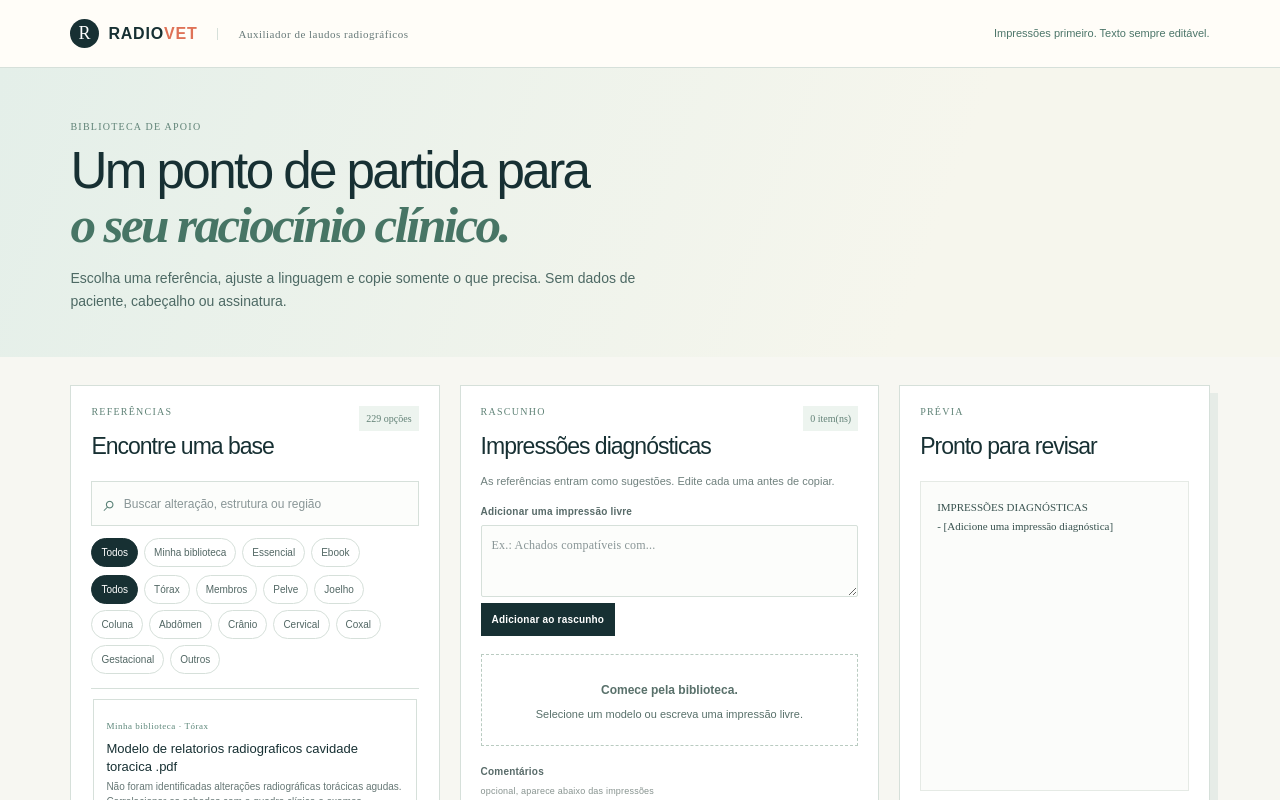
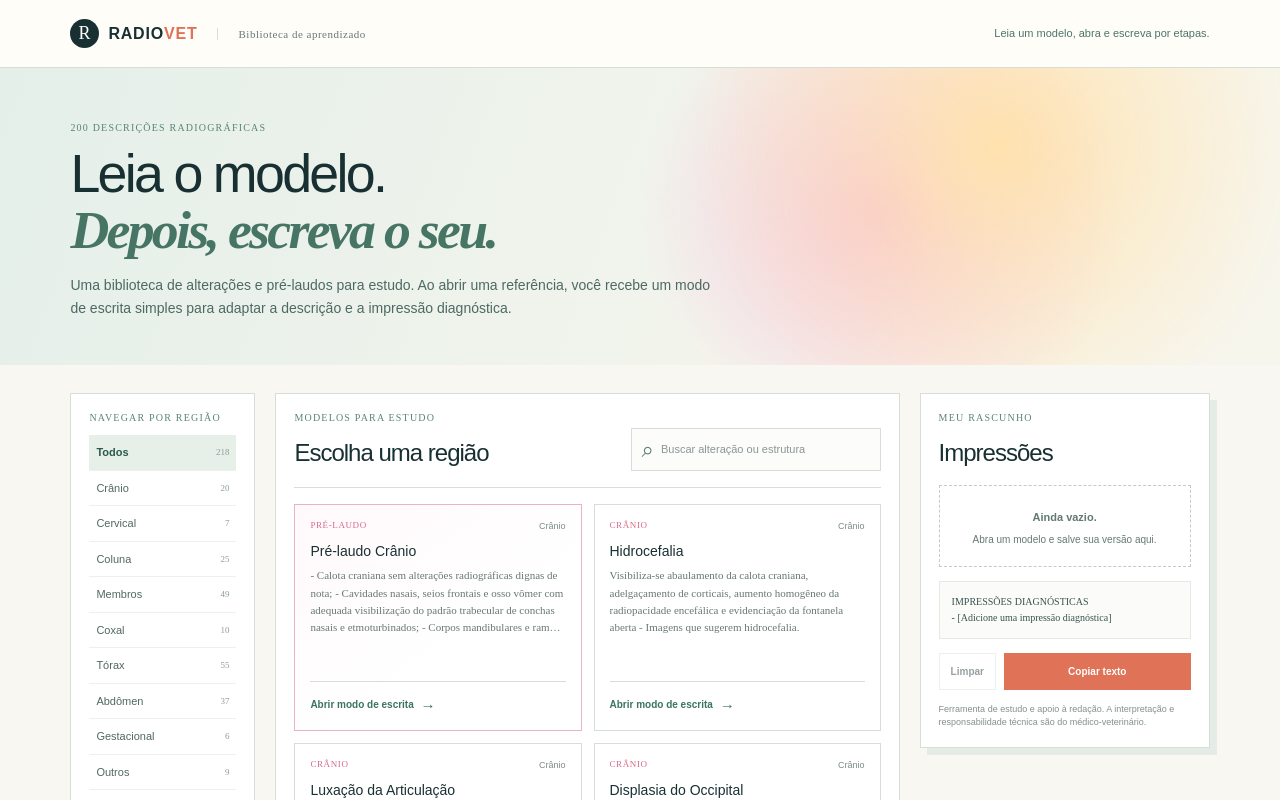
Before and after one commit to octavioribeiroleite-jpg/radiovet-laudos, a Next.js app: page / in a window 1280 px wide. Shown: the top 800 px of the page. Built offline with nearby package versions, Linux system fonts and the light colour scheme.

Commit message:
Turn radiographic library into guided writing study mode

```diff
--- a/app/page.tsx
+++ b/app/page.tsx
@@ -3,147 +3,66 @@
 import { useMemo, useState } from "react";
 import ebookFindings from "./findings.json";
 
-type Suggestion = {
-  id: string;
-  title: string;
-  region: string;
-  source: "Minha biblioteca" | "Ebook" | "Essencial";
-  text: string;
-  tags: string[];
-};
+type Reference = { id: string; title: string; region: string; model: string; impression: string; kind?: "pre-laudo" | "alteração" };
+type Draft = { id: string; title: string; region: string; description: string; impression: string; comment: string };
 
-type SelectedItem = Pick<Suggestion, "id" | "title" | "source" | "text">;
+const cranioPreLaudo = `- Calota craniana sem alterações radiográficas dignas de nota;\n- Cavidades nasais, seios frontais e osso vômer com adequada visibilização do padrão trabecular de conchas nasais e etmoturbinados;\n- Corpos mandibulares e ramos maxilares sem evidências radiográficas de alterações;\n- Arcos zigomáticos preservados;\n- Articulações temporomandibulares congruentes e coaptadas;\n- Bulas timpânicas e condutos auditivos preservados;\n- Dentes e alvéolos dentários habituais;\n- Demais estruturas passíveis de avaliação sem evidências radiográficas sugestivas de alterações pelas incidências realizadas.`;
 
-const essentials: Suggestion[] = [
-  { id: "pneumonia", title: "Pneumonia / padrão alveolar", region: "Tórax", source: "Essencial", tags: ["pulmão", "inflamação"], text: "Achados radiográficos sugerem pneumonia em [lobo/região]." },
-  { id: "bronquite", title: "Broncopneumopatia inflamatória", region: "Tórax", source: "Essencial", tags: ["pulmão", "crônico"], text: "Broncopneumopatia inflamatória crônica discreta, a correlacionar com os dados clínicos." },
-  { id: "cardio", title: "Cardiomegalia", region: "Tórax", source: "Essencial", tags: ["coração"], text: "Cardiomegalia [discreta/moderada/acentuada]. A critério clínico, sugere-se ecodopplercardiograma para melhor caracterização." },
-  { id: "pleural", title: "Efusão pleural", region: "Tórax", source: "Essencial", tags: ["pleura", "líquido"], text: "Efusão pleural [discreta/moderada/acentuada]." },
-  { id: "dch", title: "Displasia coxofemoral", region: "Pelve", source: "Essencial", tags: ["quadril", "degenerativo"], text: "Displasia coxofemoral [grau] em [lado], associada a osteoartrose." },
-  { id: "patella", title: "Luxação patelar", region: "Joelho", source: "Essencial", tags: ["joelho", "articulação"], text: "Luxação patelar [unilateral/bilateral], [grau se aplicável]." },
-  { id: "fracture", title: "Fratura em osso longo", region: "Membros", source: "Essencial", tags: ["trauma", "osso"], text: "Fratura em [osso/lado]." },
-  { id: "osteo", title: "Osteoartrose", region: "Membros", source: "Essencial", tags: ["articulação", "degenerativo"], text: "Osteoartrose em [articulação], [grau]." },
-  { id: "disc", title: "Discopatia", region: "Coluna", source: "Essencial", tags: ["coluna", "disco"], text: "Achados compatíveis com discopatia em [segmentos]." },
-  { id: "uro", title: "Urolitíase", region: "Abdômen", source: "Essencial", tags: ["bexiga", "mineral"], text: "Urocistólitos." },
+const references: Reference[] = [
+  { id: "pre-laudo-cranio", title: "Pré-laudo Crânio", region: "Crânio", kind: "pre-laudo", model: cranioPreLaudo, impression: "Estruturas cranianas avaliadas sem alterações radiográficas dignas de nota." },
+  ...ebookFindings.map((item, index) => {
+    const parts = item.text.split(/\s+[–-]\s+(?=[A-ZÀ-Ú])/);
+    const last = parts.at(-1)?.trim() || item.text;
+    return { id: `ebook-${index}`, title: item.title, region: item.region, kind: "alteração" as const, model: item.text, impression: last };
+  }),
 ];
 
-const personalModels: Suggestion[] = [
-  {
-    id: "modelo-torax-drive",
-    title: "Modelo de relatorios radiograficos cavidade toracica .pdf",
-    region: "Tórax",
-    source: "Minha biblioteca",
-    tags: ["tórax", "modelo", "drive"],
-    text: "Não foram identificadas alterações radiográficas torácicas agudas. Correlacionar os achados com o quadro clínico e exames complementares, se indicados.",
-  },
-  {
-    id: "modelo-esqueleto-drive",
-    title: "Laudos Esqueleto apendicular (Combinado).pdf",
-    region: "Membros",
-    source: "Minha biblioteca",
-    tags: ["esqueleto", "membros", "modelo", "drive"],
-    text: "Achados radiográficos compatíveis com alteração em [estrutura/lado]. Considerar correlação com exame ortopédico e acompanhamento radiográfico conforme indicação clínica.",
-  },
-];
-
-const ebookSuggestions: Suggestion[] = ebookFindings.map((item, index) => ({
-  id: `ebook-${index}`,
-  title: item.title,
-  region: item.region,
-  source: "Ebook",
-  tags: [item.region, "referência"],
-  text: item.text,
-}));
-
-const library = [...personalModels, ...essentials, ...ebookSuggestions];
+const regionOrder = ["Crânio", "Cervical", "Coluna", "Membros", "Coxal", "Tórax", "Abdômen", "Gestacional", "Outros"];
 
 export default function Home() {
+  const [region, setRegion] = useState("Todos");
   const [search, setSearch] = useState("");
-  const [region, setRegion] = useState("Todos");
-  const [source, setSource] = useState("Todos");
-  const [selected, setSelected] = useState<SelectedItem[]>([]);
-  const [newImpression, setNewImpression] = useState("");
-  const [comments, setComments] = useState("");
+  const [active, setActive] = useState<Reference | null>(null);
+  const [description, setDescription] = useState("");
+  const [impression, setImpression] = useState("");
+  const [comment, setComment] = useState("");
+  const [drafts, setDrafts] = useState<Draft[]>([]);
   const [copied, setCopied] = useState(false);
 
-  const options = useMemo(() => library.filter((item) => {
-    const searchable = `${item.title} ${item.region} ${item.tags.join(" ")} ${item.text}`.toLowerCase();
-    return searchable.includes(search.toLowerCase()) && (region === "Todos" || item.region === region) && (source === "Todos" || item.source === source);
-  }), [search, region, source]);
-  const regions = useMemo(() => ["Todos", ...Array.from(new Set(library.map((item) => item.region)))], []);
-  const output = `IMPRESSÕES DIAGNÓSTICAS\n${selected.length ? selected.map((item) => `- ${item.text.trim()}`).join("\n") : "- [Adicione uma impressão diagnóstica]"}${comments.trim() ? `\n\nCOMENTÁRIOS\n${comments.trim()}` : ""}`;
+  const visible = useMemo(() => references.filter((item) => {
+    const text = `${item.title} ${item.region} ${item.model}`.toLowerCase();
+    return (region === "Todos" || item.region === region) && text.includes(search.toLowerCase());
+  }), [region, search]);
+  const output = `IMPRESSÕES DIAGNÓSTICAS\n${drafts.length ? drafts.map((draft) => `- ${draft.impression.trim()}`).join("\n") : "- [Adicione uma impressão diagnóstica]"}${drafts.some((draft) => draft.comment.trim()) ? `\n\nCOMENTÁRIOS\n${drafts.filter((draft) => draft.comment.trim()).map((draft) => draft.comment.trim()).join("\n")}` : ""}`;
+  const openWriter = (item: Reference) => {
+    const existing = drafts.find((draft) => draft.id === item.id);
+    setActive(item); setDescription(existing?.description ?? item.model); setImpression(existing?.impression ?? item.impression); setComment(existing?.comment ?? "");
+  };
+  const saveDraft = () => {
+    if (!active || !impression.trim()) return;
+    const draft = { id: active.id, title: active.title, region: active.region, description: description.trim(), impression: impression.trim(), comment: comment.trim() };
+    setDrafts((current) => current.some((item) => item.id === draft.id) ? current.map((item) => item.id === draft.id ? draft : item) : [...current, draft]);
+    setActive(null);
+  };
+  const copy = async () => { await navigator.clipboard.writeText(output); setCopied(true); window.setTimeout(() => setCopied(false), 1800); };
 
-  const addSuggestion = (item: Suggestion) => {
-    if (!selected.some((selectedItem) => selectedItem.id === item.id)) {
-      setSelected((current) => [...current, { id: item.id, title: item.title, source: item.source, text: item.text }]);
-    }
-  };
-  const addFreeText = () => {
-    const text = newImpression.trim();
-    if (!text) return;
-    setSelected((current) => [...current, { id: `manual-${Date.now()}`, title: "Impressão livre", source: "Essencial", text }]);
-    setNewImpression("");
-  };
-  const updateSelected = (id: string, text: string) => setSelected((current) => current.map((item) => item.id === id ? { ...item, text } : item));
-  const copy = async () => {
-    await navigator.clipboard.writeText(output);
-    setCopied(true);
-    window.setTimeout(() => setCopied(false), 1800);
-  };
+  if (active) return <main className="writing-mode">
+    <header><div className="brand"><span className="brand-mark">R</span><span>RADIO<span>VET</span></span></div><p>Modo de escrita</p><button className="back" type="button" onClick={() => setActive(null)}>← Voltar à biblioteca</button></header>
+    <section className="writing-head"><p className="eyebrow">{active.kind === "pre-laudo" ? "MODELO PRONTO" : "ALTERAÇÃO RADIOGRÁFICA"} · {active.region.toUpperCase()}</p><h1>{active.title}</h1><p>Leia o modelo ao lado e transforme-o no seu próprio texto. O rascunho final continua começando pelas impressões diagnósticas.</p></section>
+    <section className="writing-grid">
+      <article className="study-card"><p className="section-label">01 · LEIA O MODELO</p><h2>Como o achado é descrito</h2><p className="study-copy">{active.model}</p><div className="learning-note"><b>Para aprender</b><span>Localize a estrutura, descreva o padrão e só então conclua o que ele sugere.</span></div></article>
+      <article className="editor-card"><p className="section-label">02 · ESCREVA A SUA VERSÃO</p><h2>Faça por partes</h2><label>Descrição radiográfica<textarea value={description} onChange={(event) => setDescription(event.target.value)} /></label><label>Impressão diagnóstica<textarea value={impression} onChange={(event) => setImpression(event.target.value)} /></label><label>Comentário <small>opcional</small><textarea value={comment} onChange={(event) => setComment(event.target.value)} placeholder="Sugestão de exame complementar, controle ou ressalva." /></label><div className="writing-actions"><button type="button" className="secondary" onClick={() => setActive(null)}>Cancelar</button><button type="button" className="primary" onClick={saveDraft}>Salvar no rascunho</button></div></article>
+      <aside className="writing-tip"><span>✦</span><h3>Como usar</h3><ol><li>Leia a descrição pronta.</li><li>Adapte lateralidade, intensidade e localização.</li><li>Revise a impressão antes de salvar.</li></ol></aside>
+    </section>
+  </main>;
 
   return <main>
-    <header>
-      <div className="brand"><span className="brand-mark">R</span><span>RADIO<span>VET</span></span></div>
-      <p>Auxiliador de laudos radiográficos</p>
-      <span className="header-note">Impressões primeiro. Texto sempre editável.</span>
-    </header>
-
-    <section className="intro">
-      <p className="eyebrow">BIBLIOTECA DE APOIO</p>
-      <h1>Um ponto de partida para<br/><em>o seu raciocínio clínico.</em></h1>
-      <p>Escolha uma referência, ajuste a linguagem e copie somente o que precisa. Sem dados de paciente, cabeçalho ou assinatura.</p>
-    </section>
-
-    <section className="workspace">
-      <section className="library-panel" aria-label="Biblioteca de referências">
-        <div className="panel-heading"><div><p className="section-label">REFERÊNCIAS</p><h2>Encontre uma base</h2></div><span>{options.length} opções</span></div>
-        <label className="search"><span>⌕</span><input aria-label="Buscar referência" value={search} onChange={(event) => setSearch(event.target.value)} placeholder="Buscar alteração, estrutura ou região" /></label>
-        <div className="filter-row" aria-label="Filtrar por origem">
-          {["Todos", "Minha biblioteca", "Essencial", "Ebook"].map((item) => <button type="button" className={source === item ? "active" : ""} key={item} onClick={() => setSource(item)}>{item}</button>)}
-        </div>
-        <div className="filter-row regions" aria-label="Filtrar por região">
-          {regions.map((item) => <button type="button" className={region === item ? "active" : ""} key={item} onClick={() => setRegion(item)}>{item}</button>)}
-        </div>
-        <div className="reference-list">
-          {options.map((item) => {
-            const isAdded = selected.some((selectedItem) => selectedItem.id === item.id);
-            return <article className="reference" key={item.id}>
-              <div><span>{item.source} · {item.region}</span><h3>{item.title}</h3><p>{item.text}</p></div>
-              <button type="button" disabled={isAdded} onClick={() => addSuggestion(item)}>{isAdded ? "Adicionado" : "Adicionar"}</button>
-            </article>;
-          })}
-        </div>
-      </section>
-
-      <section className="composer" aria-label="Compositor de impressões">
-        <div className="panel-heading"><div><p className="section-label">RASCUNHO</p><h2>Impressões diagnósticas</h2></div><span>{selected.length} item(ns)</span></div>
-        <p className="composer-help">As referências entram como sugestões. Edite cada uma antes de copiar.</p>
-        <label className="free-entry">Adicionar uma impressão livre<textarea value={newImpression} onChange={(event) => setNewImpression(event.target.value)} placeholder="Ex.: Achados compatíveis com..." /><button type="button" onClick={addFreeText}>Adicionar ao rascunho</button></label>
-        <div className="selected-list">
-          {selected.length === 0 ? <div className="empty"><b>Comece pela biblioteca.</b><p>Selecione um modelo ou escreva uma impressão livre.</p></div> : selected.map((item, index) => <article className="selected-item" key={item.id}>
-            <div className="selected-title"><span>{String(index + 1).padStart(2, "0")}</span><p>{item.title}<small>{item.source}</small></p><button type="button" aria-label={`Remover ${item.title}`} onClick={() => setSelected((current) => current.filter((selectedItem) => selectedItem.id !== item.id))}>×</button></div>
-            <textarea aria-label={`Texto de ${item.title}`} value={item.text} onChange={(event) => updateSelected(item.id, event.target.value)} />
-          </article>)}
-        </div>
-        <label className="comments">Comentários <span>opcional, aparece abaixo das impressões</span><textarea value={comments} onChange={(event) => setComments(event.target.value)} placeholder="Recomendações, limitações ou acompanhamento quando pertinentes." /></label>
-      </section>
-
-      <section className="preview" aria-label="Prévia do texto">
-        <div className="panel-heading"><div><p className="section-label">PRÉVIA</p><h2>Pronto para revisar</h2></div></div>
-        <pre>{output}</pre>
-        <div className="actions"><button type="button" className="secondary" onClick={() => { const blob = new Blob([output], { type: "text/plain" }); const link = document.createElement("a"); link.href = URL.createObjectURL(blob); link.download = "impressoes-diagnosticas.txt"; link.click(); URL.revokeObjectURL(link.href); }}>Baixar .txt</button><button type="button" className="primary" onClick={copy}>{copied ? "Copiado" : "Copiar texto"}</button></div>
-        <p className="disclaimer">Ferramenta de apoio à redação. A interpretação e a responsabilidade técnica permanecem com o médico-veterinário.</p>
-      </section>
+    <header><div className="brand"><span className="brand-mark">R</span><span>RADIO<span>VET</span></span></div><p>Biblioteca de aprendizado</p><span className="header-note">Leia um modelo, abra e escreva por etapas.</span></header>
+    <section className="intro"><p className="eyebrow">200 DESCRIÇÕES RADIOGRÁFICAS</p><h1>Leia o modelo.<br/><em>Depois, escreva o seu.</em></h1><p>Uma biblioteca de alterações e pré-laudos para estudo. Ao abrir uma referência, você recebe um modo de escrita simples para adaptar a descrição e a impressão diagnóstica.</p></section>
+    <section className="learning-layout">
+      <aside className="region-nav"><p className="section-label">NAVEGAR POR REGIÃO</p>{["Todos", ...regionOrder.filter((item) => references.some((reference) => reference.region === item))].map((item) => <button type="button" className={region === item ? "active" : ""} onClick={() => setRegion(item)} key={item}>{item}<span>{item === "Todos" ? references.length : references.filter((reference) => reference.region === item).length}</span></button>)}</aside>
+      <section className="library"><div className="library-head"><div><p className="section-label">MODELOS PARA ESTUDO</p><h2>{region === "Todos" ? "Escolha uma região" : region}</h2></div><label className="search"><span>⌕</span><input aria-label="Buscar modelo" value={search} onChange={(event) => setSearch(event.target.value)} placeholder="Buscar alteração ou estrutura" /></label></div><div className="reference-grid">{visible.map((item) => <article className={`learning-card ${item.kind === "pre-laudo" ? "ready-model" : ""}`} key={item.id}><div className="card-meta"><span>{item.kind === "pre-laudo" ? "PRÉ-LAUDO" : item.region.toUpperCase()}</span><small>{item.region}</small></div><h3>{item.title}</h3><p>{item.model}</p><button type="button" onClick={() => openWriter(item)}>Abrir modo de escrita <span>→</span></button></article>)}</div></section>
+      <aside className="draft-panel"><p className="section-label">MEU RASCUNHO</p><h2>Impressões</h2>{drafts.length ? <div className="draft-list">{drafts.map((draft) => <button type="button" key={draft.id} onClick={() => { const item = references.find((reference) => reference.id === draft.id); if (item) openWriter(item); }}><span>{draft.region}</span>{draft.title}</button>)}</div> : <div className="draft-empty"><b>Ainda vazio.</b><p>Abra um modelo e salve sua versão aqui.</p></div>}<pre>{output}</pre><div className="draft-actions"><button type="button" className="secondary" onClick={() => setDrafts([])} disabled={!drafts.length}>Limpar</button><button type="button" className="primary" onClick={copy}>{copied ? "Copiado" : "Copiar texto"}</button></div><p className="disclaimer">Ferramenta de estudo e apoio à redação. A interpretação e responsabilidade técnica são do médico-veterinário.</p></aside>
     </section>
   </main>;
 }
```
Also changed, not shown: app/globals.css.
